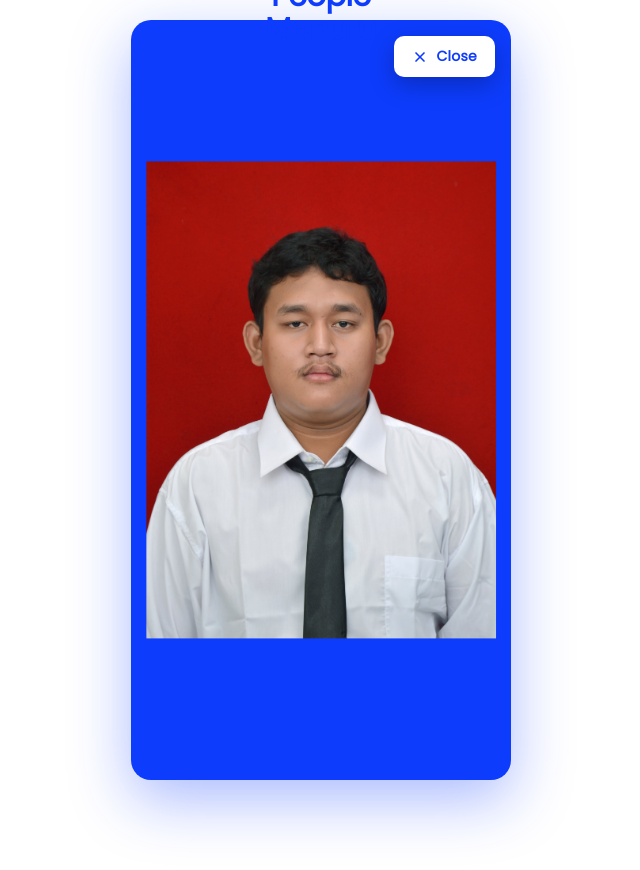
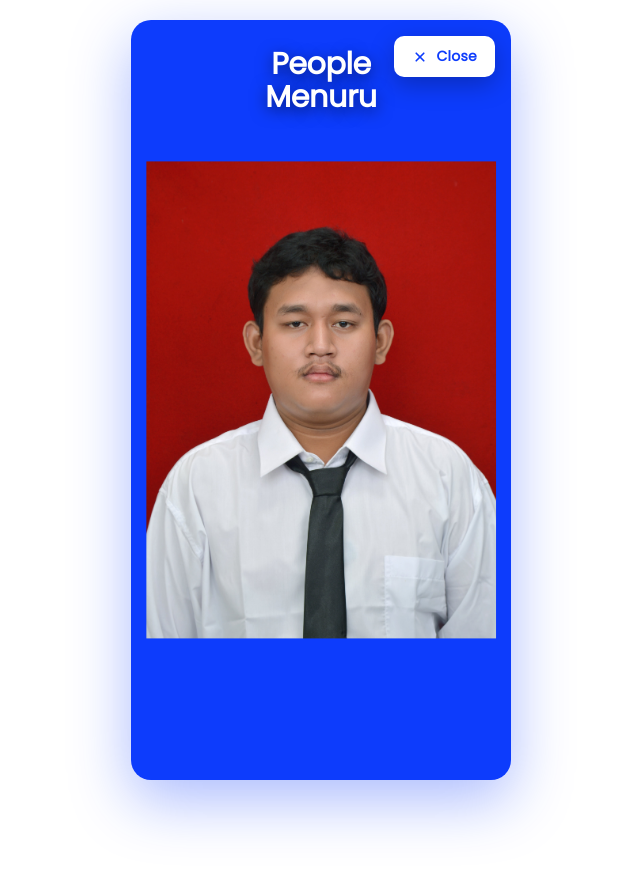
Before and after one commit to vinividivicilala/lolo, a Next.js app in the folder faq/: page /cv in a window 1280 px wide. Both pictures are taken after a click on the button "Info". Shown: the top 870 px of the page, without its empty margins (319-959 px from the left). Built offline with nearby package versions, Linux system fonts and the light colour scheme.

Commit message:
Update page.tsx

```diff
--- a/faq/app/cv/page.tsx
+++ b/faq/app/cv/page.tsx
@@ -6,19 +6,39 @@ import gsap from "gsap";
 
 const FONT_FAMILY = "'Poppins', 'Poppins Fallback', sans-serif";
 
-// ===== SVG ICONS =====
-const InfoIcon = ({ size = 16, color = "#ffffff" }: { size?: number; color?: string }) => (
+// ===== SVG ICON PLUS (dengan 2 garis yang bisa dianimasikan) =====
+const PlusIcon = ({
+  size = 16,
+  color = "#ffffff",
+  lineRef1,
+  lineRef2,
+}: {
+  size?: number;
+  color?: string;
+  lineRef1?: React.RefObject<SVGLineElement>;
+  lineRef2?: React.RefObject<SVGLineElement>;
+}) => (
   <svg width={size} height={size} viewBox="0 0 24 24" fill="none" xmlns="http://www.w3.org/2000/svg">
-    <circle cx="12" cy="12" r="10" stroke={color} strokeWidth="2" strokeLinecap="round" strokeLinejoin="round" />
-    <path d="M12 16V12" stroke={color} strokeWidth="2" strokeLinecap="round" strokeLinejoin="round" />
-    <circle cx="12" cy="8" r="1" fill={color} />
-  </svg>
-);
-
-const CloseIcon = ({ size = 16, color = "#0D3CFC" }: { size?: number; color?: string }) => (
-  <svg width={size} height={size} viewBox="0 0 24 24" fill="none" xmlns="http://www.w3.org/2000/svg">
-    <path d="M18 6L6 18" stroke={color} strokeWidth="2.5" strokeLinecap="round" strokeLinejoin="round" />
-    <path d="M6 6L18 18" stroke={color} strokeWidth="2.5" strokeLinecap="round" strokeLinejoin="round" />
+    <line
+      ref={lineRef1}
+      x1="4"
+      y1="12"
+      x2="20"
+      y2="12"
+      stroke={color}
+      strokeWidth="2.5"
+      strokeLinecap="round"
+    />
+    <line
+      ref={lineRef2}
+      x1="12"
+      y1="4"
+      x2="12"
+      y2="20"
+      stroke={color}
+      strokeWidth="2.5"
+      strokeLinecap="round"
+    />
   </svg>
 );
 
@@ -27,9 +47,11 @@ export default function CVPage(): React.JSX.Element {
   const cardRef = useRef<HTMLDivElement>(null);
   const photoRef = useRef<HTMLImageElement>(null);
   const buttonRef = useRef<HTMLButtonElement>(null);
-  const iconRef = useRef<HTMLDivElement>(null);
-  const textInsideRef = useRef<HTMLDivElement>(null);
-  const textAboveRef = useRef<HTMLDivElement>(null);
+  const plusWrapRef = useRef<HTMLDivElement>(null);
+  const plusLine1Ref = useRef<SVGLineElement>(null);
+  const plusLine2Ref = useRef<SVGLineElement>(null);
+  const textTopRef = useRef<HTMLDivElement>(null);
+  const textBottomRef = useRef<HTMLDivElement>(null);
   const [isMounted, setIsMounted] = useState(false);
   const [isOpen, setIsOpen] = useState(false);
 
@@ -71,16 +93,17 @@ export default function CVPage(): React.JSX.Element {
     }
   }, [isOpen, isMounted]);
 
-  // Animasi GSAP icon di dalam tombol (rotate + scale saat toggle)
+  // Animasi GSAP icon plus → jadi × (rotate 45°) saat open
   useEffect(() => {
     if (!isMounted) return;
-    if (!iconRef.current) return;
+    if (!plusWrapRef.current) return;
 
-    gsap.fromTo(
-      iconRef.current,
-      { rotate: isOpen ? -90 : 90, scale: 0.5, opacity: 0 },
-      { rotate: 0, scale: 1, opacity: 1, duration: 0.4, ease: "back.out(1.6)" }
-    );
+    gsap.to(plusWrapRef.current, {
+      rotate: isOpen ? 45 : 0,
+      duration: 0.4,
+      ease: "power2.inOut",
+      transformOrigin: "center center",
+    });
   }, [isOpen, isMounted]);
 
   // Animasi GSAP foto
@@ -117,27 +140,27 @@ export default function CVPage(): React.JSX.Element {
     }
   }, [isOpen, isMounted]);
 
-  // Animasi GSAP teks di bawah foto (mode default)
+  // Animasi GSAP teks bawah (mode default) — warna putih di dalam card
   useEffect(() => {
     if (!isMounted) return;
-    if (!textInsideRef.current) return;
+    if (!textBottomRef.current) return;
     if (isOpen) return;
 
     gsap.fromTo(
-      textInsideRef.current,
+      textBottomRef.current,
       { opacity: 0, y: 24 },
       { opacity: 1, y: 0, duration: 0.6, ease: "power2.out", delay: 0.3 }
     );
   }, [isOpen, isMounted]);
 
-  // Animasi GSAP teks di atas foto (mode open)
+  // Animasi GSAP teks atas (mode open) — tetap DI DALAM card, warna putih
   useEffect(() => {
     if (!isMounted) return;
-    if (!textAboveRef.current) return;
+    if (!textTopRef.current) return;
     if (!isOpen) return;
 
     gsap.fromTo(
-      textAboveRef.current,
+      textTopRef.current,
       { opacity: 0, y: -24 },
       { opacity: 1, y: 0, duration: 0.6, ease: "power2.out", delay: 0.15 }
     );
@@ -213,10 +236,53 @@ export default function CVPage(): React.JSX.Element {
               }}
             />
 
-            {/* ===== TEKS DI BAWAH FOTO (MODE DEFAULT) — 2 BARIS ===== */}
+            {/* ===== TEKS DI ATAS (MODE OPEN) — DI DALAM CARD, WARNA PUTIH ===== */}
+            {isOpen && (
+              <div
+                ref={textTopRef}
+                style={{
+                  position: "absolute",
+                  top: "28px",
+                  left: "0",
+                  width: "100%",
+                  textAlign: "center",
+                  zIndex: 9,
+                  fontFamily: FONT_FAMILY,
+                  color: "#ffffff",
+                  pointerEvents: "none",
+                  lineHeight: 1.1,
+                  textShadow: "0 4px 16px rgba(0,0,0,0.55)",
+                  padding: "0 16px",
+                  boxSizing: "border-box",
+                }}
+              >
+                <div
+                  style={{
+                    fontSize: "30px",
+                    fontWeight: 800,
+                    letterSpacing: "-0.01em",
+                    fontFamily: FONT_FAMILY,
+                  }}
+                >
+                  People
+                </div>
+                <div
+                  style={{
+                    fontSize: "30px",
+                    fontWeight: 800,
+                    letterSpacing: "-0.01em",
+                    fontFamily: FONT_FAMILY,
+                  }}
+                >
+                  Menuru
+                </div>
+              </div>
+            )}
+
+            {/* ===== TEKS DI BAWAH (MODE DEFAULT) — DI DALAM CARD, WARNA PUTIH ===== */}
             {!isOpen && (
               <div
-                ref={textInsideRef}
+                ref={textBottomRef}
                 style={{
                   position: "absolute",
                   bottom: "28px",
@@ -256,7 +322,7 @@ export default function CVPage(): React.JSX.Element {
               </div>
             )}
 
-            {/* ===== TOMBOL INFO / CLOSE DI ATAS KANAN DENGAN ICON SVG ===== */}
+            {/* ===== TOMBOL INFO / CLOSE DI ATAS KANAN DENGAN ICON PLUS ===== */}
             <button
               ref={buttonRef}
               onClick={() => setIsOpen((v) => !v)}
@@ -281,61 +347,21 @@ export default function CVPage(): React.JSX.Element {
                 gap: "8px",
               }}
             >
-              <div ref={iconRef} style={{ display: "flex", alignItems: "center" }}>
-                {isOpen ? (
-                  <CloseIcon size={16} color="#0D3CFC" />
-                ) : (
-                  <InfoIcon size={16} color="#ffffff" />
-                )}
+              <div
+                ref={plusWrapRef}
+                style={{ display: "flex", alignItems: "center", transformOrigin: "center center" }}
+              >
+                <PlusIcon
+                  size={16}
+                  color={isOpen ? "#0D3CFC" : "#ffffff"}
+                  lineRef1={plusLine1Ref}
+                  lineRef2={plusLine2Ref}
+                />
               </div>
               <span>{isOpen ? "Close" : "Info"}</span>
             </button>
           </div>
         </div>
-
-        {/* ===== TEKS DI ATAS FOTO (MODE OPEN) — DI LUAR CARD ===== */}
-        {isOpen && (
-          <div
-            ref={textAboveRef}
-            style={{
-              position: "fixed",
-              top: "calc(50% - 380px - 40px)",
-              left: "50%",
-              transform: "translateX(-50%)",
-              width: "100%",
-              maxWidth: "380px",
-              textAlign: "center",
-              zIndex: 2,
-              fontFamily: FONT_FAMILY,
-              color: "#0D3CFC",
-              pointerEvents: "none",
-              lineHeight: 1.1,
-              padding: "0 16px",
-              boxSizing: "border-box",
-            }}
-          >
-            <div
-              style={{
-                fontSize: "30px",
-                fontWeight: 800,
-                letterSpacing: "-0.01em",
-                fontFamily: FONT_FAMILY,
-              }}
-            >
-              People
-            </div>
-            <div
-              style={{
-                fontSize: "30px",
-                fontWeight: 800,
-                letterSpacing: "-0.01em",
-                fontFamily: FONT_FAMILY,
-              }}
-            >
-              Menuru
-            </div>
-          </div>
-        )}
       </div>
 
       <style jsx global>{`
```
